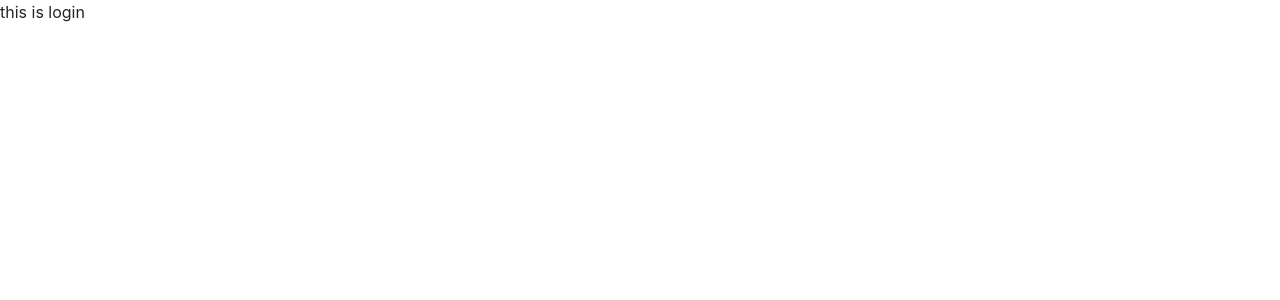
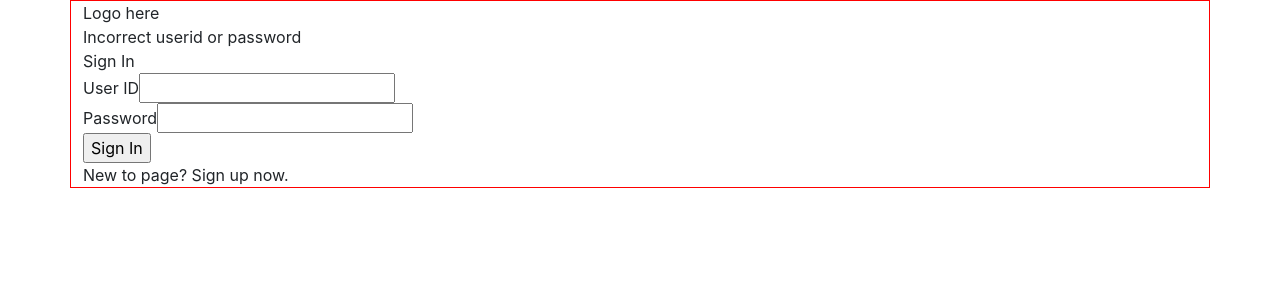
Before and after one commit to SaiSoeSan/movieHub, a React (Create React App) app in the folder client/: page /login in a window 1280 px wide. Shown: the top 300 px of the page. Built offline with nearby package versions, Linux system fonts and the light colour scheme.

Commit message:
add login feature poc

```diff
--- /dev/null
+++ b/client/src/LoginSignup/AuthService.js
@@ -0,0 +1,5 @@
+import * as httpService from './HttpService'
+
+export async function login(){
+    return await httpService.get('login');
+}
--- /dev/null
+++ b/client/src/LoginSignup/HttpService.js
@@ -0,0 +1,24 @@
+
+export async function get(endpoint, param){
+    let baseUrl = 'http://localhost:8000/';
+    return await fetch(`${baseUrl}${endpoint}`)
+    .then(async (response) => {
+        if(response.ok){
+            let data = await response.json();
+            return {
+                status: true,
+                data: data
+            };
+
+        }else{
+            throw Error(response.statusText);
+        }
+    })
+    .catch((error) => {
+        console.error(error);
+        return {
+            status: false,
+            message: error
+        };
+    })
+}
--- /dev/null
+++ b/client/src/LoginSignup/Login/Login.css
@@ -0,0 +1,4 @@
+
+.container{
+    border:1px solid red;
+}
--- /dev/null
+++ b/client/src/LoginSignup/Login/Login.js
@@ -0,0 +1,41 @@
+import { React } from 'react'
+import './Login.css'
+import * as authService from '../AuthService'
+import {useNavigate} from 'react-router-dom';
+
+export default function Login(){
+    const navigate = useNavigate();
+    const signInClicked = async () => {
+        let result = await authService.login();
+        if(result.status){
+          navigate('/about');
+        }else{
+          console.error('Login fail', result.message);
+        }
+    }
+
+
+    return (
+        <>
+            <div className='container'>
+                <div>Logo here</div>
+                <div>Incorrect userid or password</div>
+                <div>Sign In</div>
+                <div>
+                    User ID
+                    <input type="text"></input>
+                </div>
+                <div>
+                    Password
+                    <input type="text"></input>
+                </div>
+                <div>
+                    <input type="button" value="Sign In" onClick={signInClicked}></input>
+                </div>
+                <div>
+                    New to page? Sign up now.
+                </div>
+            </div>
+        </>
+    );
+}
--- a/client/src/components/Login.js
+++ /dev/null
@@ -1,7 +0,0 @@
-const Login = () => {
-    return (
-        <div>this is login</div>
-    )
-}
-
-export default Login;
--- a/client/src/index.css
+++ b/client/src/index.css
@@ -5,6 +5,7 @@ body {
     sans-serif;
   -webkit-font-smoothing: antialiased;
   -moz-osx-font-smoothing: grayscale;
+  box-sizing: border-box;
 }
 
 code {
--- a/client/src/route.js
+++ b/client/src/route.js
@@ -4,27 +4,17 @@ import {
     Route,
     Link,
   } from "react-router-dom";
-import Login from "./components/Login";
+import Login from "./LoginSignup/Login/Login";
 
   const router = createBrowserRouter([
-    {
-      path: "/",
-      element: (
-        <div>
-          <h1>Hello World</h1>
-          <Link to="about">About Us</Link>
-          <Link to="/login">Login</Link>
-        </div>
-      ),
-    },
     {
       path: "about",
       element: <div>About</div>,
     },
     {
         path: "login",
-        element: <Login />,
-      },
+        element: <Login />
+    },
   ]);
 
   export default router;
```
Also changed, not shown: 2 other files (tests, documents, lock files or other folders).
